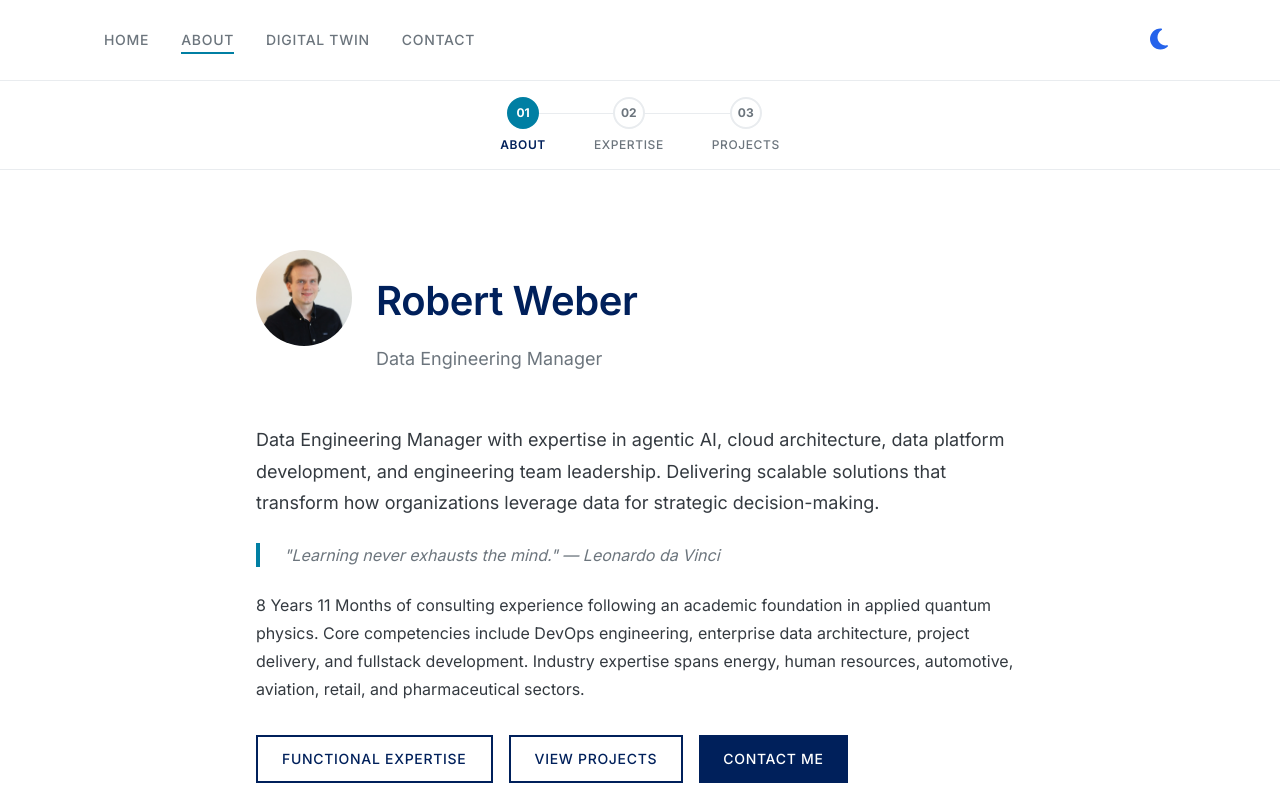
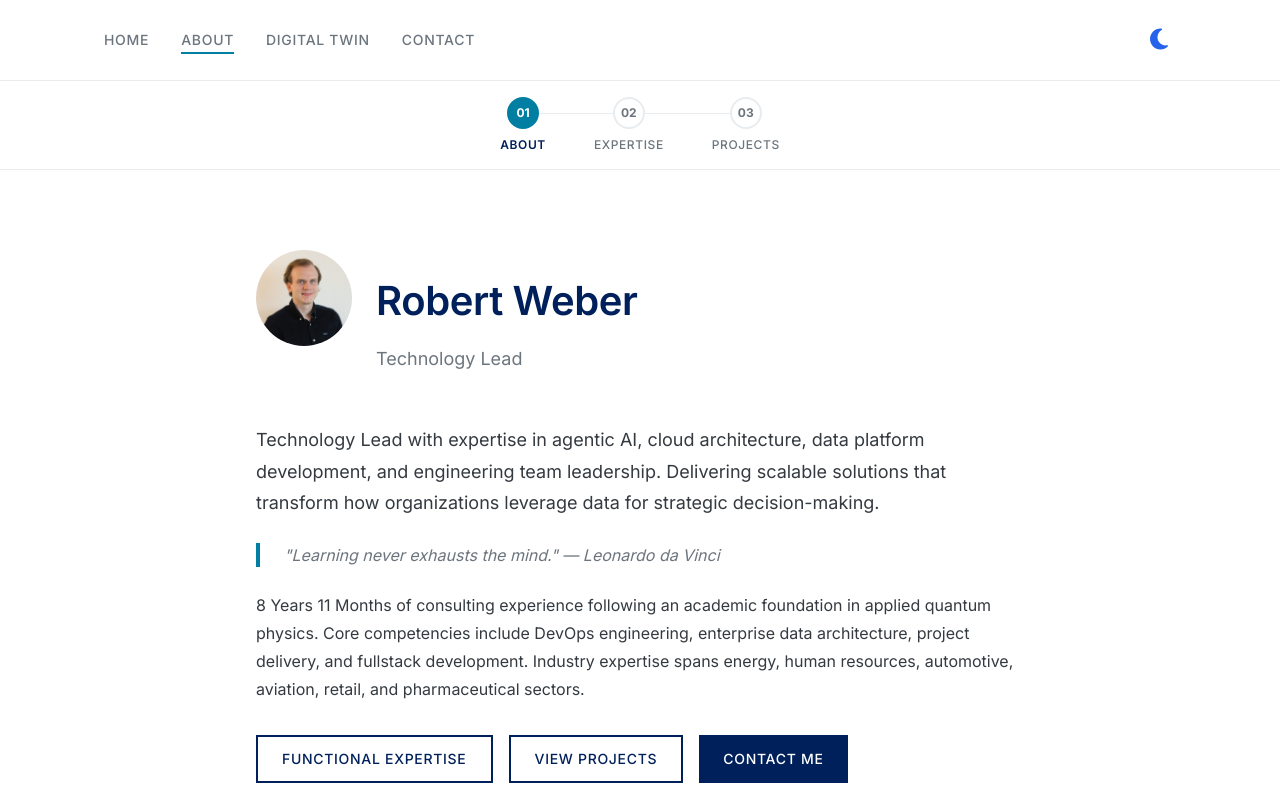
Before and after one commit to MrRobWeb/MrRobWeb.github.io, a Vue app: page /#/about in a window 1280 px wide. Shown: the top 800 px of the page. Built offline with nearby package versions, Linux system fonts and the light colour scheme.

Commit message:
refine description

```diff
--- a/index.html
+++ b/index.html
@@ -7,10 +7,12 @@
   <meta name="viewport" content="width=device-width, initial-scale=1.0" />
 
   <!-- Primary Meta Tags -->
-  <title>Robert Weber - Data Engineer | Fullstack Developer | DevOps Engineer</title>
+  <title>Robert Weber</title>
   <meta name="title" content="Robert Weber - Data Engineer | Fullstack Developer | DevOps Engineer" />
-  <meta name="description" content="Professional portfolio of Robert Weber - Data Engineering Manager with expertise in cloud architecture, fullstack development, DevOps, and data analytics. AWS, Vue.js, Python, and more." />
-  <meta name="keywords" content="Data Engineer, Fullstack Developer, DevOps Engineer, AWS, Vue.js, Python, Cloud Architecture, Data Analytics, Portfolio" />
+  <meta name="description"
+    content="Professional portfolio of Robert Weber - Technology Lead with expertise in cloud architecture, fullstack development, DevOps, and data analytics. AWS, Vue.js, Python, and more." />
+  <meta name="keywords"
+    content="Data Engineer, Fullstack Developer, DevOps Engineer, AWS, Vue.js, Python, Cloud Architecture, Data Analytics, Portfolio" />
   <meta name="author" content="Robert Weber" />
   <meta name="robots" content="index, follow" />
 
@@ -18,14 +20,16 @@
   <meta property="og:type" content="website" />
   <meta property="og:url" content="https://mrrobweb.github.io/" />
   <meta property="og:title" content="Robert Weber - Data Engineer | Fullstack Developer" />
-  <meta property="og:description" content="Professional portfolio showcasing expertise in cloud architecture, fullstack development, DevOps, and data analytics." />
+  <meta property="og:description"
+    content="Professional portfolio showcasing expertise in cloud architecture, fullstack development, DevOps, and data analytics." />
   <meta property="og:image" content="https://mrrobweb.github.io/og-image.png" />
 
   <!-- Twitter -->
   <meta property="twitter:card" content="summary_large_image" />
   <meta property="twitter:url" content="https://mrrobweb.github.io/" />
   <meta property="twitter:title" content="Robert Weber - Data Engineer | Fullstack Developer" />
-  <meta property="twitter:description" content="Professional portfolio showcasing expertise in cloud architecture, fullstack development, DevOps, and data analytics." />
+  <meta property="twitter:description"
+    content="Professional portfolio showcasing expertise in cloud architecture, fullstack development, DevOps, and data analytics." />
   <meta property="twitter:image" content="https://mrrobweb.github.io/og-image.png" />
 
   <!-- Theme Color - McKinsey Navy -->
--- a/src/components/CardFooter.vue
+++ b/src/components/CardFooter.vue
@@ -5,7 +5,7 @@
         <!-- Title/Role -->
         <div class="text-center md:text-left">
           <p class="text-corporate-dark-gray dark:text-corporate-light-gray font-medium">
-            Data Engineering Manager
+            Technology Lead
           </p>
         </div>
 
--- a/src/data/expertise.js
+++ b/src/data/expertise.js
@@ -1,7 +1,7 @@
 export const bio = {
   name: 'Robert Weber',
-  title: 'Data Engineering Manager',
-  summary: 'Data Engineering Manager with expertise in agentic AI, cloud architecture, data platform development, and engineering team leadership. Delivering scalable solutions that transform how organizations leverage data for strategic decision-making.',
+  title: 'Technology Lead',
+  summary: 'Technology Lead with expertise in agentic AI, cloud architecture, data platform development, and engineering team leadership. Delivering scalable solutions that transform how organizations leverage data for strategic decision-making.',
   experience: 'Over 10 years of consulting experience following an academic foundation in applied quantum physics.',
   competencies: ['DevOps engineering', 'enterprise data architecture', 'project delivery', 'fullstack development'],
   industries: ['energy', 'human resources', 'automotive', 'aviation', 'retail', 'pharmaceutical'],
--- a/src/views/AboutView.vue
+++ b/src/views/AboutView.vue
@@ -34,13 +34,13 @@
               >
               <div>
                 <h1 class="text-heading-1 text-mckinsey-navy dark:text-white mb-2">Robert Weber</h1>
-                <p class="text-body-lg text-corporate-mid-gray">Data Engineering Manager</p>
+                <p class="text-body-lg text-corporate-mid-gray">Technology Lead</p>
               </div>
             </div>
 
             <div class="space-y-6">
               <p class="text-body-lg text-corporate-dark-gray dark:text-corporate-light-gray">
-                Data Engineering Manager with expertise in agentic AI, cloud architecture, data platform development,
+                Technology Lead with expertise in agentic AI, cloud architecture, data platform development,
                 and engineering team leadership. Delivering scalable solutions that transform how
                 organizations leverage data for strategic decision-making.
               </p>
--- a/src/views/DigitalTwinView.vue
+++ b/src/views/DigitalTwinView.vue
@@ -251,7 +251,7 @@ const findRelevantContext = async (query) => {
 
 // Static context fallback
 const getStaticContext = () => {
-  return `Robert Weber is a Data Engineering Manager with expertise in agentic AI, cloud architecture,
+  return `Robert Weber is a Technology Lead with expertise in agentic AI, cloud architecture,
   data platform development, and engineering team leadership. He has over 10 years of consulting experience.
   Recent projects include an Agentic AI Platform for Travel, Enterprise Cloud Framework Development,
   and Scalable CI/CD Infrastructure. He has expertise in Consulting/Advisory, Leadership, AI/GenAI,
--- a/src/views/HomeView.vue
+++ b/src/views/HomeView.vue
@@ -29,7 +29,7 @@
           class="text-heading-3 text-corporate-mid-gray dark:text-corporate-light-gray mb-5 opacity-0 animate-fade-in"
           style="animation-delay: 0.3s"
         >
-          Data Engineering Manager
+          Technology Lead
         </p>
 
         <!-- Value Proposition - concise, impactful -->
--- a/vite.config.js
+++ b/vite.config.js
@@ -12,7 +12,7 @@ export default defineConfig({
       manifest: {
         name: 'Robert Weber Portfolio',
         short_name: 'RW Portfolio',
-        description: 'Professional portfolio of Robert Weber - Data Engineering Manager',
+        description: 'Professional portfolio of Robert Weber - Technology Lead',
         theme_color: '#00205B',
         background_color: '#ffffff',
         display: 'standalone',
```
Also changed, not shown: public/manifest.json.
